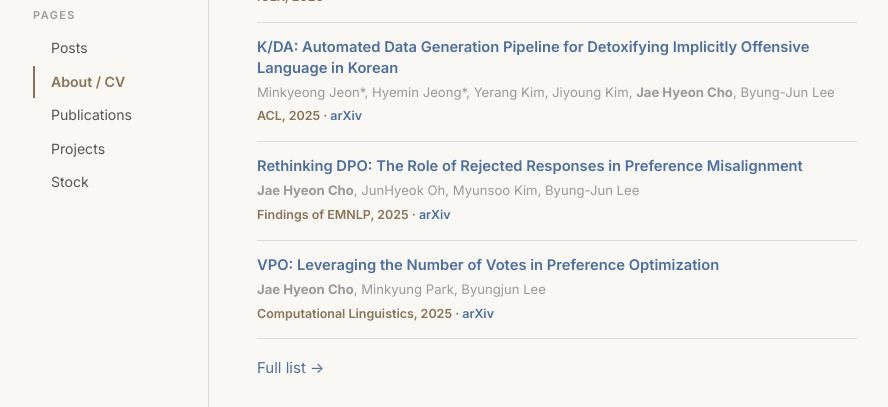
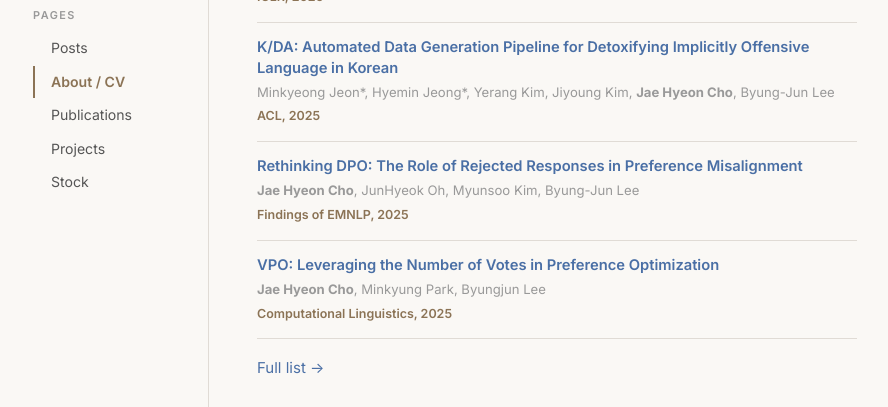
Before and after one commit to bonin147/bonin147.github.io, a Jekyll site: the page built from about.md, in a window 1280 px wide and 1400 px high, scrolled down 974 px. Shown: the part 150-557 px from the top of the window, without its empty margins (101-989 px from the left). Built offline with Jekyll 4.4.1, drawn with Linux system fonts in a browser that asks for light colours; some web fonts are replaced.

Commit message:
Add internal publication pages with paper link banners
- Create bilingual blog posts for each publication (VPO, K/DA, Rethinking DPO, Beyond RAG)
- Add paper_url/arxiv_url front matter and paper-link-banner in post layout
- Update publications page and about page to link to internal posts
- Add CSS for paper-link-banner component

Co-Authored-By: Claude Opus 4.6 <noreply@anthropic.com>

```diff
--- a/about.md
+++ b/about.md
@@ -65,27 +65,27 @@ permalink: /about/
 <h2>논문</h2>
 
 <div class="pub-item">
-  <div class="pub-title"><a href="https://arxiv.org/abs/2509.21865" target="_blank">Beyond RAG vs. Long-Context: Learning Distraction-Aware Retrieval for Efficient Knowledge Grounding</a></div>
+  <div class="pub-title"><a href="{{ '/2026/01/17/beyond-rag-long-context/' | relative_url }}">Beyond RAG vs. Long-Context: Learning Distraction-Aware Retrieval for Efficient Knowledge Grounding</a></div>
   <div class="pub-authors">Seong-Woong Shim, Myunsoo Kim, <strong>Jae Hyeon Cho</strong>, Byungjun Lee</div>
   <div class="pub-venue">ICLR, 2026</div>
 </div>
 
 <div class="pub-item">
-  <div class="pub-title"><a href="https://aclanthology.org/2025.acl-long.1039/" target="_blank">K/DA: Automated Data Generation Pipeline for Detoxifying Implicitly Offensive Language in Korean</a></div>
+  <div class="pub-title"><a href="{{ '/2025/07/27/kda-korean-detoxification/' | relative_url }}">K/DA: Automated Data Generation Pipeline for Detoxifying Implicitly Offensive Language in Korean</a></div>
   <div class="pub-authors">Minkyeong Jeon*, Hyemin Jeong*, Yerang Kim, Jiyoung Kim, <strong>Jae Hyeon Cho</strong>, Byung-Jun Lee</div>
-  <div class="pub-venue">ACL, 2025 · <a href="https://arxiv.org/abs/2506.13513" target="_blank">arXiv</a></div>
+  <div class="pub-venue">ACL, 2025</div>
 </div>
 
 <div class="pub-item">
-  <div class="pub-title"><a href="https://aclanthology.org/2025.findings-emnlp.433/" target="_blank">Rethinking DPO: The Role of Rejected Responses in Preference Misalignment</a></div>
+  <div class="pub-title"><a href="{{ '/2025/10/12/rethinking-dpo/' | relative_url }}">Rethinking DPO: The Role of Rejected Responses in Preference Misalignment</a></div>
   <div class="pub-authors"><strong>Jae Hyeon Cho</strong>, JunHyeok Oh, Myunsoo Kim, Byung-Jun Lee</div>
-  <div class="pub-venue">Findings of EMNLP, 2025 · <a href="https://arxiv.org/abs/2506.12725" target="_blank">arXiv</a></div>
+  <div class="pub-venue">Findings of EMNLP, 2025</div>
 </div>
 
 <div class="pub-item">
-  <div class="pub-title"><a href="https://direct.mit.edu/coli/article/doi/10.1162/COLI.a.579/133943/VPO-Leveraging-the-Number-of-Votes-in-Preference" target="_blank">VPO: Leveraging the Number of Votes in Preference Optimization</a></div>
+  <div class="pub-title"><a href="{{ '/2025/06/15/vpo-votes-preference/' | relative_url }}">VPO: Leveraging the Number of Votes in Preference Optimization</a></div>
   <div class="pub-authors"><strong>Jae Hyeon Cho</strong>, Minkyung Park, Byungjun Lee</div>
-  <div class="pub-venue">Computational Linguistics, 2025 · <a href="https://arxiv.org/abs/2410.22891" target="_blank">arXiv</a></div>
+  <div class="pub-venue">Computational Linguistics, 2025</div>
 </div>
 
 <p style="margin-top:1rem;"><a href="{{ '/publications/' | relative_url }}">전체 목록 →</a></p>
@@ -209,27 +209,27 @@ permalink: /about/
 <h2>Publications</h2>
 
 <div class="pub-item">
-  <div class="pub-title"><a href="https://arxiv.org/abs/2509.21865" target="_blank">Beyond RAG vs. Long-Context: Learning Distraction-Aware Retrieval for Efficient Knowledge Grounding</a></div>
+  <div class="pub-title"><a href="{{ '/2026/01/17/beyond-rag-long-context/' | relative_url }}">Beyond RAG vs. Long-Context: Learning Distraction-Aware Retrieval for Efficient Knowledge Grounding</a></div>
   <div class="pub-authors">Seong-Woong Shim, Myunsoo Kim, <strong>Jae Hyeon Cho</strong>, Byungjun Lee</div>
   <div class="pub-venue">ICLR, 2026</div>
 </div>
 
 <div class="pub-item">
-  <div class="pub-title"><a href="https://aclanthology.org/2025.acl-long.1039/" target="_blank">K/DA: Automated Data Generation Pipeline for Detoxifying Implicitly Offensive Language in Korean</a></div>
+  <div class="pub-title"><a href="{{ '/2025/07/27/kda-korean-detoxification/' | relative_url }}">K/DA: Automated Data Generation Pipeline for Detoxifying Implicitly Offensive Language in Korean</a></div>
   <div class="pub-authors">Minkyeong Jeon*, Hyemin Jeong*, Yerang Kim, Jiyoung Kim, <strong>Jae Hyeon Cho</strong>, Byung-Jun Lee</div>
-  <div class="pub-venue">ACL, 2025 · <a href="https://arxiv.org/abs/2506.13513" target="_blank">arXiv</a></div>
+  <div class="pub-venue">ACL, 2025</div>
 </div>
 
 <div class="pub-item">
-  <div class="pub-title"><a href="https://aclanthology.org/2025.findings-emnlp.433/" target="_blank">Rethinking DPO: The Role of Rejected Responses in Preference Misalignment</a></div>
+  <div class="pub-title"><a href="{{ '/2025/10/12/rethinking-dpo/' | relative_url }}">Rethinking DPO: The Role of Rejected Responses in Preference Misalignment</a></div>
   <div class="pub-authors"><strong>Jae Hyeon Cho</strong>, JunHyeok Oh, Myunsoo Kim, Byung-Jun Lee</div>
-  <div class="pub-venue">Findings of EMNLP, 2025 · <a href="https://arxiv.org/abs/2506.12725" target="_blank">arXiv</a></div>
+  <div class="pub-venue">Findings of EMNLP, 2025</div>
 </div>
 
 <div class="pub-item">
-  <div class="pub-title"><a href="https://direct.mit.edu/coli/article/doi/10.1162/COLI.a.579/133943/VPO-Leveraging-the-Number-of-Votes-in-Preference" target="_blank">VPO: Leveraging the Number of Votes in Preference Optimization</a></div>
+  <div class="pub-title"><a href="{{ '/2025/06/15/vpo-votes-preference/' | relative_url }}">VPO: Leveraging the Number of Votes in Preference Optimization</a></div>
   <div class="pub-authors"><strong>Jae Hyeon Cho</strong>, Minkyung Park, Byungjun Lee</div>
-  <div class="pub-venue">Computational Linguistics, 2025 · <a href="https://arxiv.org/abs/2410.22891" target="_blank">arXiv</a></div>
+  <div class="pub-venue">Computational Linguistics, 2025</div>
 </div>
 
 <p style="margin-top:1rem;"><a href="{{ '/publications/' | relative_url }}">Full list →</a></p>
--- a/assets/css/style.css
+++ b/assets/css/style.css
@@ -581,6 +581,26 @@ html.dark .subcategory-index-report {
   margin-bottom: 2rem;
   padding-bottom: 1.5rem;
   border-bottom: 1px solid var(--border);
+}
+
+.paper-link-banner {
+  display: flex;
+  gap: 1rem;
+  margin-top: 1rem;
+  padding: 0.6rem 1rem;
+  background: var(--bg-secondary);
+  border: 1px solid var(--border);
+  border-radius: 6px;
+  font-size: 0.88rem;
+}
+
+.paper-link-banner a {
+  color: var(--accent);
+  font-weight: 500;
+}
+
+.paper-link-banner a:hover {
+  text-decoration: underline;
 }
 
 .post-title {
```
Also changed, not shown: _layouts/post.html (+11 -0 lines), _posts/2025-06-15-vpo-votes-preference.md (added, +63 -0 lines), _posts/2025-07-27-kda-korean-detoxification.md (added, +63 -0 lines), _posts/2025-10-12-rethinking-dpo.md (added, +63 -0 lines), _posts/2026-01-17-beyond-rag-long-context.md (added, +62 -0 lines), publications.md (+10 -8 lines).
